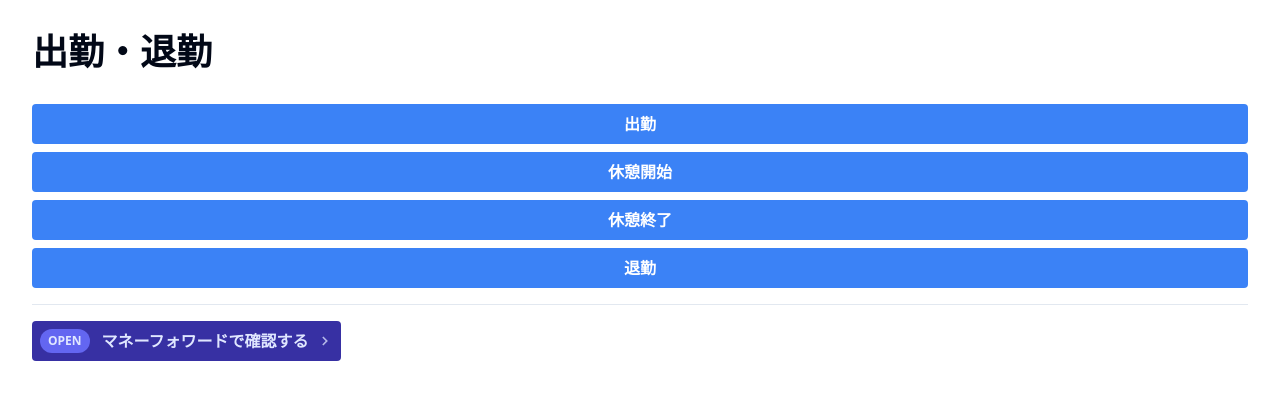
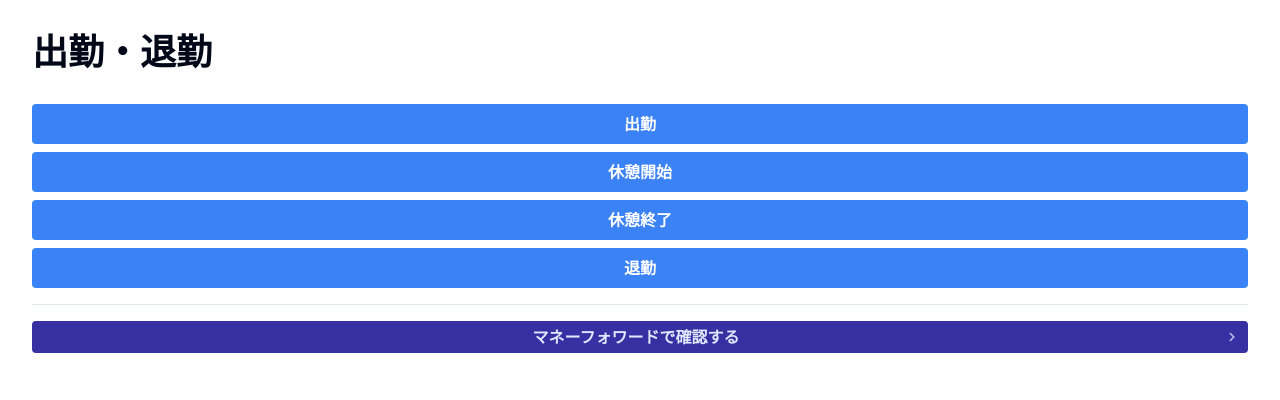
Before and after one commit to rikiTada/attendance-in-work, a Preact app: page / in a window 1280 px wide. Shown: the top 400 px of the page. Built offline with nearby package versions, Linux system fonts and the light colour scheme.

Commit message:
スタイル変更

```diff
--- a/src/components/Button.tsx
+++ b/src/components/Button.tsx
@@ -30,12 +30,9 @@ export const LinkButton = ({ title, onClick }: ButtonProps) => {
   return (
     <button
       onClick={onClick}
-      class="p-2 rounded bg-indigo-800 hover:bg-indigo-900 items-center text-indigo-100 leading-none flex"
+      class="w-full p-2 rounded bg-indigo-800 hover:bg-indigo-900 items-center text-indigo-100 leading-none flex"
     >
-      <span class="flex rounded-full bg-indigo-500 uppercase px-2 py-1 text-xs font-bold mr-3">
-        Open
-      </span>
-      <span class="font-semibold whitespace-nowrap mr-2 text-left flex-auto ">
+      <span class="font-semibold whitespace-nowrap flex-auto ml-2">
         {title}
       </span>
       <RightArrowIcon />
--- a/src/index.css
+++ b/src/index.css
@@ -76,8 +76,8 @@
 }
 
 body {
+  font-size: 16px;
   font-family: "Noto Sans JP", ui-sans-serif, system-ui, sans-serif,
     "Apple Color Emoji", "Segoe UI Emoji", "Segoe UI Symbol", "Noto Color Emoji";
   min-width: 20rem;
-  min-height: 20rem;
 }
```
Also changed, not shown: src/components/index.ts (renamed from src/components/index.tsx).
